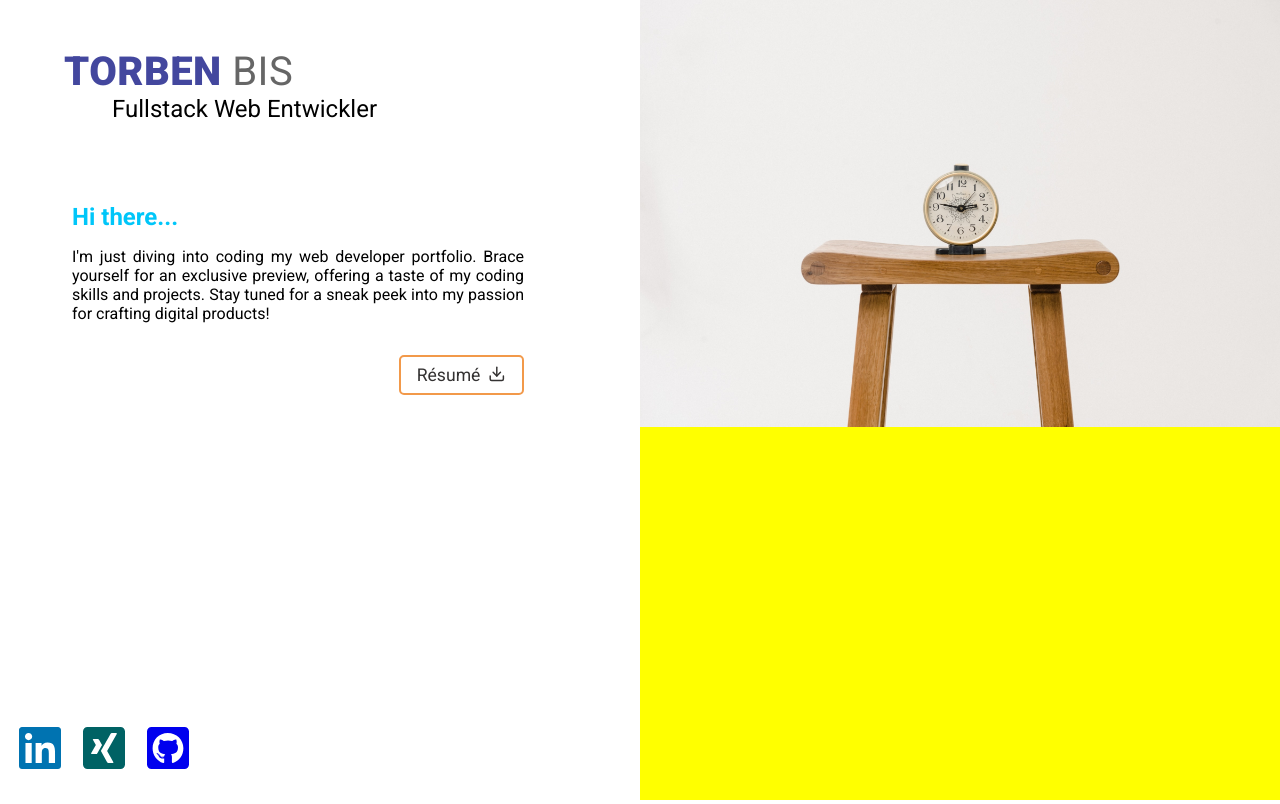
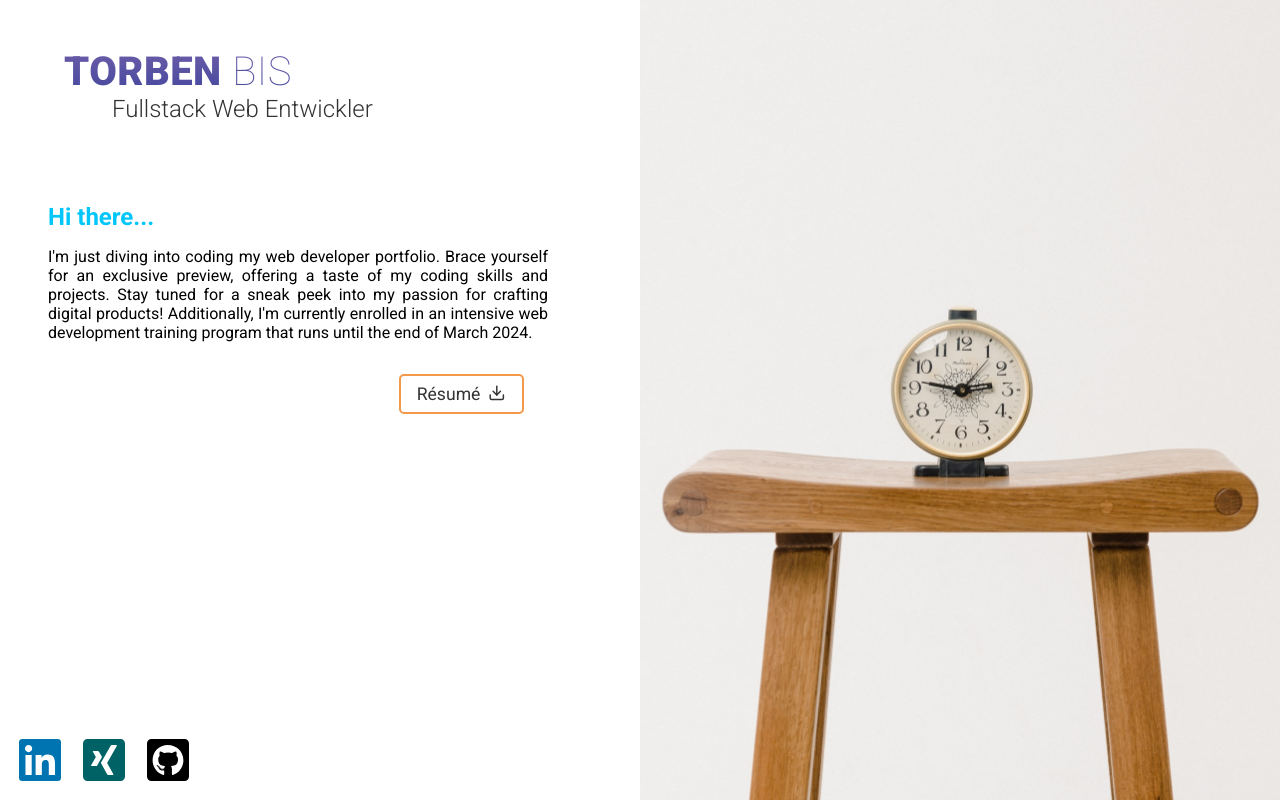
Before and after one commit to bistorben/my-portfolio, a React (Vite) app: page / in a window 1280 px wide. Built offline with nearby package versions, Linux system fonts and the light colour scheme.

Commit message:
final version for first deployment attention - download might not work

```diff
--- a/src/App.css
+++ b/src/App.css
@@ -25,6 +25,7 @@
     & .right {
       & img {
         width: 100%;
+        height: 100%;
         object-fit: cover;
       }
     }
--- a/src/components/Footer.css
+++ b/src/components/Footer.css
@@ -5,10 +5,26 @@
   padding: 1rem;
   display: flex;
   gap: 1rem;
+
+  & a {
+    &:hover {
+      box-shadow: 0 0 11px rgba(33, 33, 33, 0.2);
+      transition: 0.1s;
+    }
+    &:active {
+      box-shadow: 0 0 11px rgba(33, 33, 33, 0.2);
+    }
+  }
   & #icon-linkedin {
+    display: block;
     color: #0073b1;
   }
   & #icon-xing {
+    display: block;
     color: #006264;
   }
+  & #icon-github {
+    display: block;
+    color: black;
+  }
 }
--- a/src/components/Header.css
+++ b/src/components/Header.css
@@ -5,16 +5,22 @@
 
   & h1 {
     font-size: 2.5rem;
-    color: #43479e;
+    /* color: #43479e; */
     font-weight: 900;
     letter-spacing: 0.5px;
+    background: linear-gradient(180deg, #6d5da8 0%, #43479e 100%);
+    background-clip: text;
+    -webkit-background-clip: text;
+    -webkit-text-fill-color: transparent;
     & span {
-      font-weight: 400;
+      font-weight: 200;
       color: #666;
     }
   }
   & p {
     font-size: 1.5rem;
     padding-left: 3rem;
+    color: #333;
+    font-weight: 300;
   }
 }
--- a/src/components/Main.css
+++ b/src/components/Main.css
@@ -1,9 +1,10 @@
 .Main {
   & .resume {
-    padding: 0 1.5rem;
-    margin: 5rem auto;
+    /* padding: 0 1.5rem; */
+    margin: 5rem 2rem;
     max-width: 500px;
     position: relative;
+    /* border: 2px solid red; */
     & h2 {
       color: #00c6f9;
     }
--- a/src/components/Main.jsx
+++ b/src/components/Main.jsx
@@ -10,7 +10,9 @@ const Main = () => {
           I'm just diving into coding my web developer portfolio. Brace yourself
           for an exclusive preview, offering a taste of my coding skills and
           projects. Stay tuned for a sneak peek into my passion for crafting
-          digital products!
+          digital products! Additionally, I'm currently enrolled in an intensive
+          web development training program that runs until the end of March
+          2024.
         </p>
         <a href="../files/torben-bis-cv.pdf" download>
           <span>Résumé</span>
```
